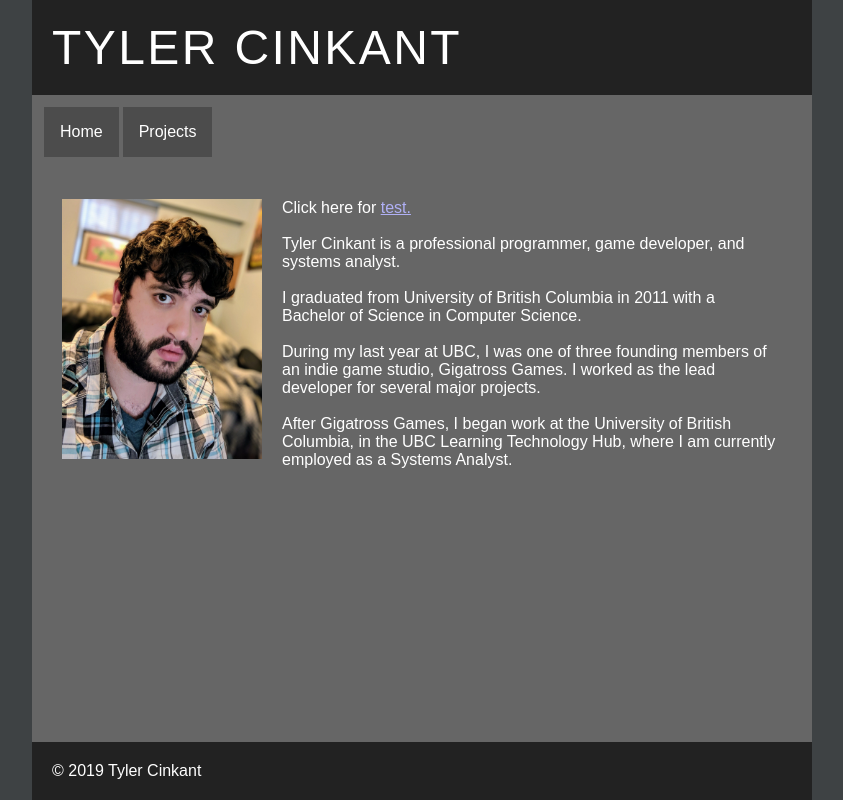
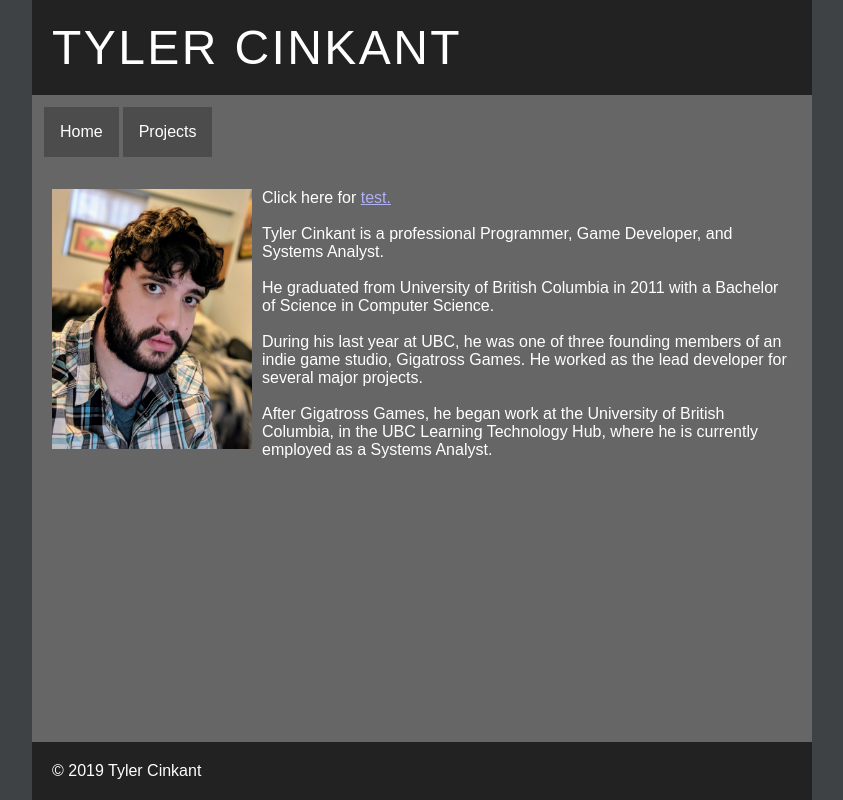
Before and after one commit to Lannro/homepage, a PHP site: page / in a window 1280 px wide. Shown: the whole page, without its empty margins (218-1061 px from the left). Run offline with PHP 8.4, Linux system fonts and the light colour scheme.

Commit message:
Updating main text

```diff
--- a/content.php
+++ b/content.php
@@ -3,23 +3,21 @@ $path = preg_split("@/@", $_SERVER['REQUEST_URI'], NULL, PREG_SPLIT_NO_EMPTY);
 echo "
 <div class='content centered table'>
 	<div class='row'>
-		<div class='sidebar cell'>
-			<img src='/files/portrait.jpg' width=200 height=260>
-		</div>
-		<div class='maincontent cell'>
+		<div class='content cell'>
+			<img class='portrait' src='/files/portrait.jpg' width=200 height=260>
 			Click here for <a href='./test'>test.</a>
 			<br>
 			<br>
-			Tyler Cinkant is a professional programmer, game developer, and systems analyst.
+			Tyler Cinkant is a professional Programmer, Game Developer, and Systems Analyst.
 			<br>
 			<br>
-			I graduated from University of British Columbia in 2011 with a Bachelor of Science in Computer Science.
+			He graduated from University of British Columbia in 2011 with a Bachelor of Science in Computer Science.
 			<br>
 			<br>
-			During my last year at UBC, I was one of three founding members of an indie game studio, Gigatross Games. I worked as the lead developer for several major projects.
+			During his last year at UBC, he was one of three founding members of an indie game studio, Gigatross Games. He worked as the lead developer for several major projects.
 			<br>
 			<br>
-			After Gigatross Games, I began work at the University of British Columbia, in the UBC Learning Technology Hub, where I am currently employed as a Systems Analyst.
+			After Gigatross Games, he began work at the University of British Columbia, in the UBC Learning Technology Hub, where he is currently employed as a Systems Analyst.
 		</div>
 	</div>
 </div>
--- a/files/styles.css
+++ b/files/styles.css
@@ -90,14 +90,16 @@ a:visited {
 .cell{
 	display: table-cell;
 	vertical-align: top;
-	padding:10px;
 }
 
 .row{
 	display: table-row;
 }
 
-.sidebar{
+.portrait{
+	float:left;
+	padding-right:10px;
+	padding-bottom:10px;
 }
 
 
```
